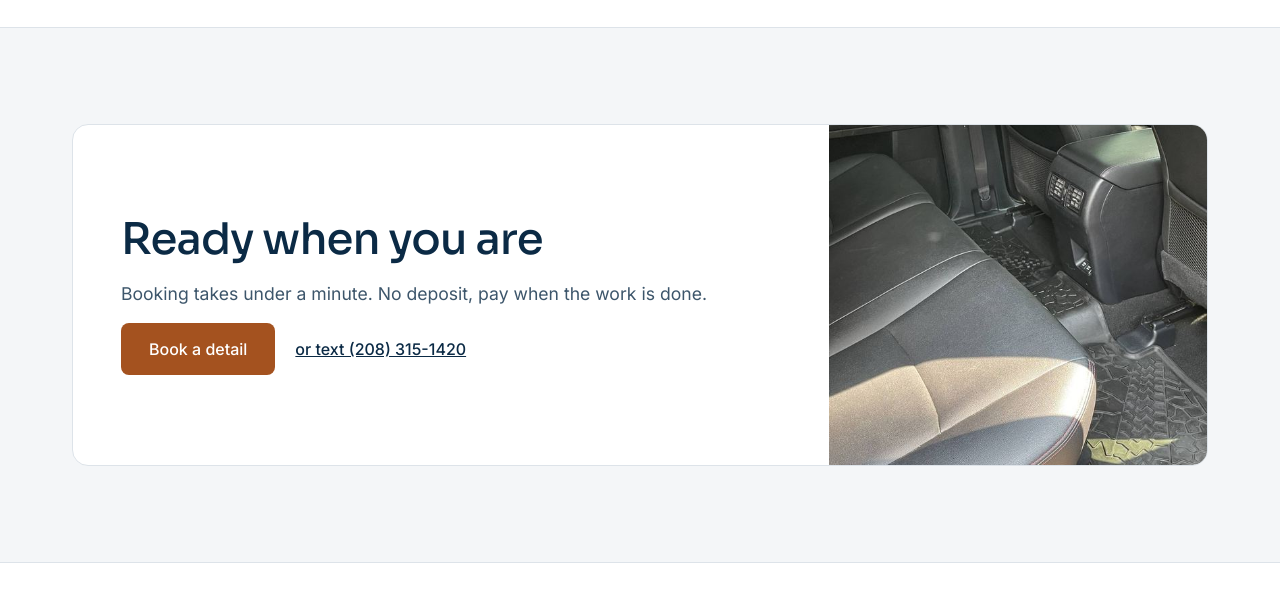
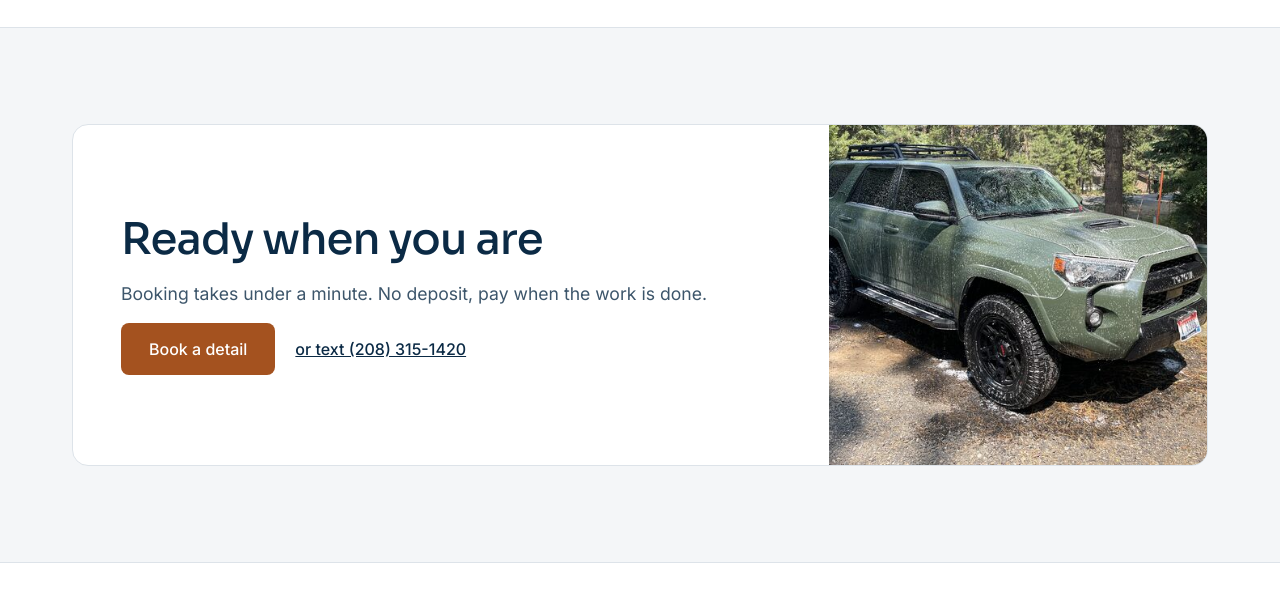
Before and after one commit to EthanSkis/detailvalley, a plain HTML site: page index.html in a window 1280 px wide. Shown: the part 4780-5369 px from the top of the page. Drawn offline with nearby package versions, Linux system fonts and the light colour scheme.

Commit message:
Use 4Runner foam-wash photo in "Ready when you are" section
Replaces the repeated 4Runner rear-seat shot with an exterior wash photo
that shows the service happening in a driveway.

Co-Authored-By: Claude Opus 5.5 <noreply@anthropic.com>

```diff
--- a/index.html
+++ b/index.html
@@ -277,7 +277,7 @@
   .final-copy{padding:40px 24px;display:flex;flex-direction:column;gap:16px;align-items:flex-start;justify-content:center}
   .final-copy p{color:var(--mute);font-size:1.1rem}
   .final-copy .text-link{font-weight:500;padding:12px 8px}
-  .final-card>img{width:100%;height:240px;object-fit:cover;display:block}
+  .final-card>img{width:100%;height:240px;object-fit:cover;object-position:75% 50%;display:block}
 
   /* ---------- FOOTER ---------- */
   footer{background:var(--surface);border-top:1px solid var(--rule);font-size:.94rem}
@@ -911,7 +911,7 @@
           <a class="text-link" href="sms:+12083151420">or text (208) 315-1420</a>
         </div>
       </div>
-      <img src="gallery/4runner/rear-seats-after-sm.jpg" srcset="gallery/4runner/rear-seats-after-sm.jpg 560w, gallery/4runner/rear-seats-after.jpg 900w" sizes="(min-width:900px) 380px, 92vw" width="560" height="747" alt="Toyota 4Runner TRD Pro rear seats after detailing" loading="lazy" decoding="async">
+      <img src="gallery/4runner-wash/foam-wash-sm.jpg" srcset="gallery/4runner-wash/foam-wash-sm.jpg 560w, gallery/4runner-wash/foam-wash.jpg 900w" sizes="(min-width:900px) 380px, 92vw" width="560" height="420" alt="Green Toyota 4Runner TRD Pro covered in wash foam in a driveway among pine trees" loading="lazy" decoding="async">
     </div>
   </div>
 </section>
```
Also changed, not shown: gallery/4runner-wash/foam-wash-sm.jpg (added), gallery/4runner-wash/foam-wash.jpg (added).
